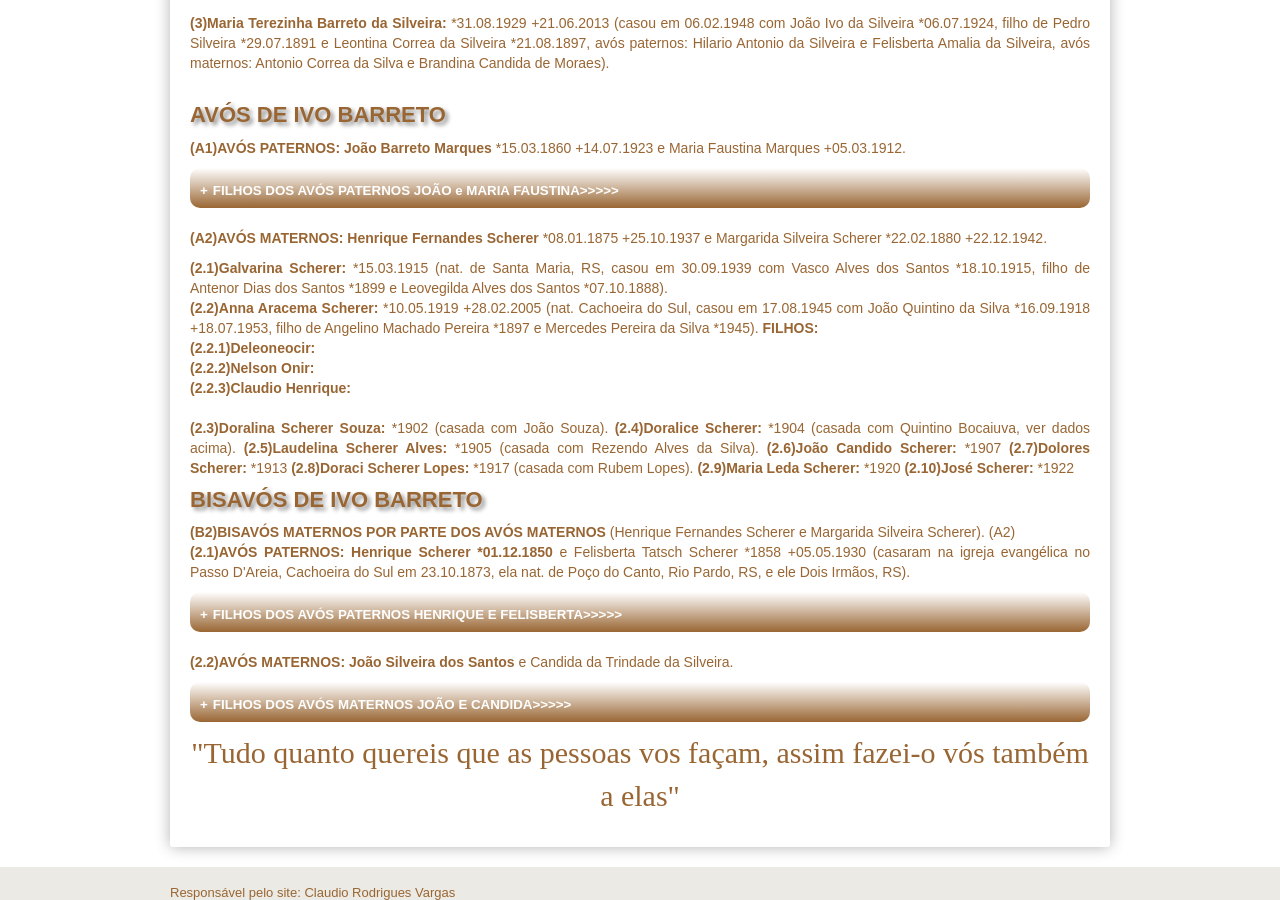
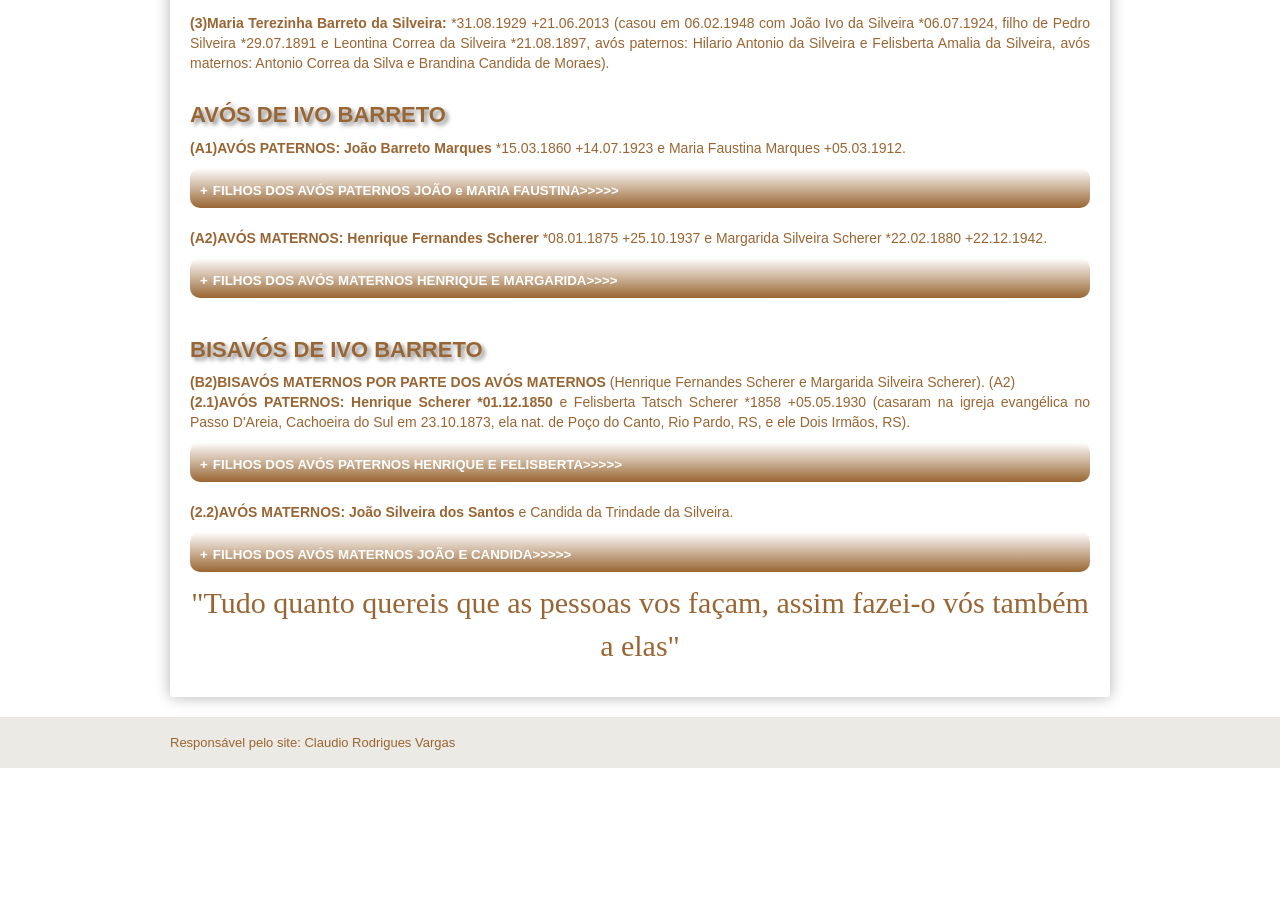
Before and after one commit to claudiovargas1955/claudiovargas1955.github.io, a Jekyll site: the page built from _pages/familia-barreto.html, in a window 1280 px wide and 900 px high, scrolled down 835 px. Built offline with Jekyll 4.4.1, drawn with Linux system fonts in a browser that asks for light colours; some web fonts are replaced; after the commit the page ends 1603 px from its top, so only the background shows below that.

Commit message:
Update familia-barreto.html

```diff
--- a/_pages/familia-barreto.html
+++ b/_pages/familia-barreto.html
@@ -210,7 +210,7 @@ Catarina Lindenmaier). <b>FILHOS:</b><br>
   Jardim Lobato e Ana Fausta da Costa Lobato. Obs.: Casaram no 4º distr. de Caçapava do Sul, RS).</p></details><br>
 
 <p><b>(A2)AVÓS MATERNOS: Henrique Fernandes Scherer</b> *08.01.1875 +25.10.1937 e Margarida Silveira Scherer *22.02.1880 +22.12.1942.
-
+<details><summary><b>FILHOS DOS AVÓS MATERNOS HENRIQUE E MARGARIDA>>>></summary></b><br>
     <p><b>(2.1)Galvarina Scherer: </b>*15.03.1915 (nat. de Santa Maria, RS, casou em 30.09.1939 com Vasco Alves dos Santos *18.10.1915,
     filho de Antenor Dias dos Santos *1899 e Leovegilda Alves dos Santos *07.10.1888).<br>
      <b>(2.2)Anna Aracema Scherer: </b>*10.05.1919 +28.02.2005 (nat. Cachoeira do Sul, casou em 17.08.1945 com João Quintino da Silva
@@ -226,7 +226,7 @@ Catarina Lindenmaier). <b>FILHOS:</b><br>
       <b>(2.7)Dolores Scherer: </b>*1913
       <b>(2.8)Doraci Scherer Lopes: </b>*1917 (casada com Rubem Lopes).
       <b>(2.9)Maria Leda Scherer: </b>*1920
-      <b>(2.10)José Scherer: </b>*1922
+      <b>(2.10)José Scherer: </b>*1922 </details></p><br>
 
 <h4>BISAVÓS DE IVO BARRETO</h4>
 <p><b>(B2)BISAVÓS MATERNOS POR PARTE DOS AVÓS MATERNOS </b>(Henrique Fernandes Scherer e Margarida Silveira Scherer). (A2)<br>
```
